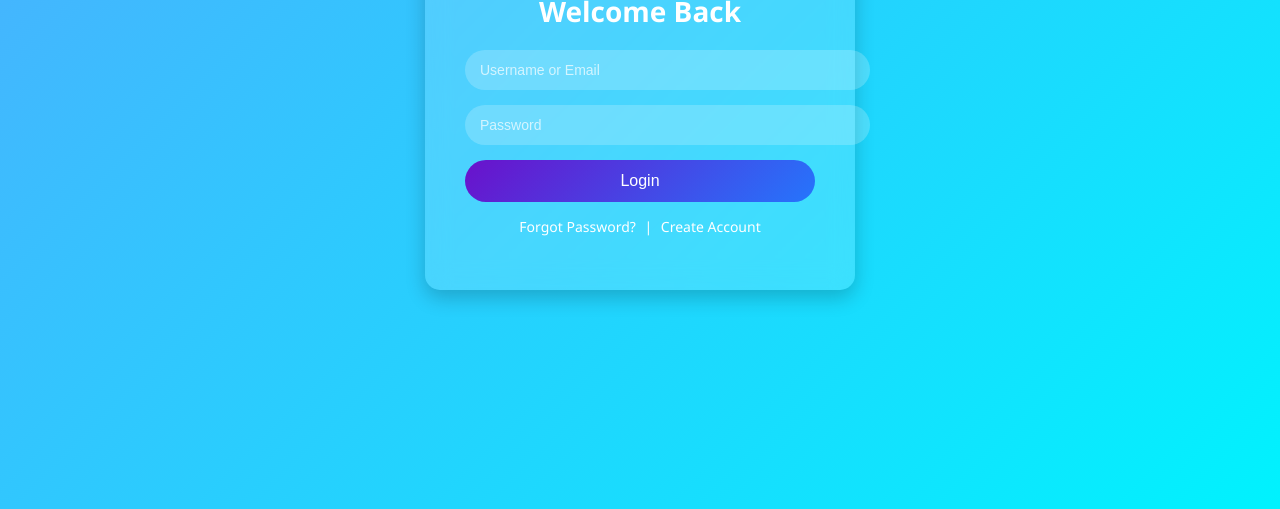
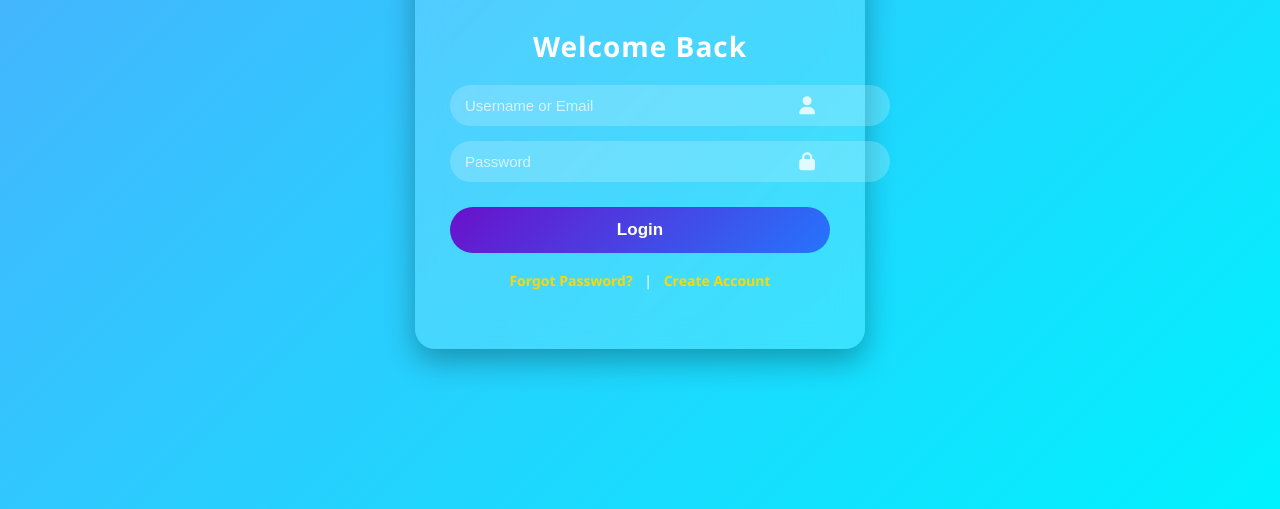
Before and after one commit to AtafPerwez/project_html, a plain HTML site: page test_html.html in a window 1280 px wide. Shown: the part 291-800 px from the top of the page. Drawn offline with Linux system fonts and the light colour scheme.

Commit message:
updated html file

```diff
--- a/test_html.html
+++ b/test_html.html
@@ -3,7 +3,7 @@
 <head>
   <meta charset="UTF-8">
   <meta name="viewport" content="width=device-width, initial-scale=1.0">
-  <title>ataf login page</title>
+  <title>Ataf Login Page</title>
   <style>
     /* Background styling */
     body {
@@ -19,21 +19,30 @@
 
     /* Glassmorphism Card */
     .login-container {
-      width: 350px;
-      padding: 40px;
+      width: 380px;
+      padding: 45px 35px;
       background: rgba(255, 255, 255, 0.15);
-      border-radius: 15px;
-      backdrop-filter: blur(12px);
-      box-shadow: 0 8px 20px rgba(0,0,0,0.2);
+      border-radius: 20px;
+      backdrop-filter: blur(15px);
+      box-shadow: 0 12px 30px rgba(0,0,0,0.3);
       text-align: center;
       color: #fff;
       animation: fadeIn 1s ease-in-out;
+      position: relative;
+    }
+
+    /* Logo/Icon */
+    .login-container .logo {
+      width: 70px;
+      height: 70px;
+      margin-bottom: 15px;
     }
 
     .login-container h2 {
       margin-bottom: 20px;
       font-size: 28px;
       font-weight: bold;
+      letter-spacing: 1px;
     }
 
     .input-field {
@@ -44,51 +53,69 @@
 
     .input-field input {
       width: 100%;
-      padding: 12px 40px 12px 15px;
+      padding: 12px 45px 12px 15px;
       border: none;
-      border-radius: 25px;
+      border-radius: 30px;
       outline: none;
-      font-size: 14px;
+      font-size: 15px;
       background: rgba(255, 255, 255, 0.2);
       color: #fff;
+      transition: box-shadow 0.3s;
+    }
+
+    .input-field input:focus {
+      box-shadow: 0 0 10px rgba(255,255,255,0.7);
     }
 
     .input-field input::placeholder {
       color: rgba(255, 255, 255, 0.7);
     }
 
+    /* Icons inside input */
+    .input-field i {
+      position: absolute;
+      right: 15px;
+      top: 50%;
+      transform: translateY(-50%);
+      color: rgba(255, 255, 255, 0.8);
+      font-size: 18px;
+    }
+
     .btn {
       width: 100%;
-      padding: 12px;
+      padding: 13px;
       border: none;
-      border-radius: 25px;
+      border-radius: 30px;
       background: linear-gradient(135deg, #6a11cb, #2575fc);
       color: #fff;
-      font-size: 16px;
+      font-size: 17px;
+      font-weight: bold;
       cursor: pointer;
       transition: transform 0.2s, box-shadow 0.2s;
+      margin-top: 10px;
     }
 
     .btn:hover {
-      transform: translateY(-2px);
-      box-shadow: 0 5px 15px rgba(0,0,0,0.3);
+      transform: translateY(-3px);
+      box-shadow: 0 8px 18px rgba(0,0,0,0.4);
     }
 
     .options {
-      margin-top: 15px;
+      margin-top: 18px;
       font-size: 14px;
     }
 
     .options a {
-      color: #fff;
+      color: #ffd700;
       text-decoration: none;
-      font-weight: 500;
-      margin: 0 5px;
-      transition: color 0.3s;
+      font-weight: 600;
+      margin: 0 8px;
+      transition: color 0.3s, text-shadow 0.3s;
     }
 
     .options a:hover {
-      color: #ffd700;
+      color: #fff;
+      text-shadow: 0 0 8px #ffd700;
     }
 
     @keyframes fadeIn {
@@ -96,17 +123,23 @@
       to { opacity: 1; transform: translateY(0); }
     }
   </style>
+
+  <!-- Font Awesome for icons -->
+  <script src="https://kit.fontawesome.com/4b1b58d9c6.js" crossorigin="anonymous"></script>
 </head>
 <body>
 
   <div class="login-container">
+    <img src="https://cdn-icons-png.flaticon.com/512/5087/5087579.png" alt="logo" class="logo">
     <h2>Welcome Back</h2>
     <form>
       <div class="input-field">
         <input type="text" placeholder="Username or Email" required>
+        <i class="fas fa-user"></i>
       </div>
       <div class="input-field">
         <input type="password" placeholder="Password" required>
+        <i class="fas fa-lock"></i>
       </div>
       <button class="btn" type="submit">Login</button>
     </form>
```
